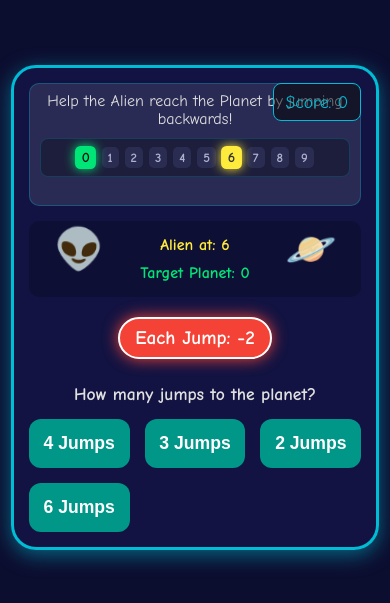
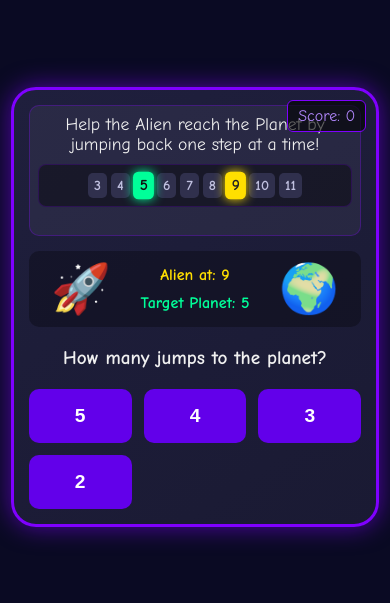
Before and after one commit to caozixiong/kris, a plain HTML site: page games/math8.html in a window 390 px wide. Shown: the part 135-738 px from the top of the page. Drawn offline with Linux system fonts and the light colour scheme.

Commit message:
new game

```diff
--- a/games/math8.html
+++ b/games/math8.html
@@ -3,83 +3,83 @@
 <head>
     <meta charset="UTF-8">
     <meta name="viewport" content="width=device-width, initial-scale=1.0, user-scalable=no">
-    <title>Alien Jump Subtraction!</title>
+    <title>Alien Countdown Jumps!</title>
     <style>
         body {
             font-family: 'Comic Sans MS', 'Chalkboard SE', 'Arial', sans-serif;
-            background-color: #0c0e30; /* Dark space blue */
+            background-color: #0a0a23; /* Very dark blue, almost black */
             margin: 0;
             padding: 20px;
             display: flex;
             flex-direction: column;
             align-items: center;
-            justify-content: center; /* Center game on page */
+            justify-content: center;
             min-height: 100vh;
-            overflow: hidden; /* Prevent scrollbars if content slightly overflows */
+            overflow: hidden;
             touch-action: manipulation;
-            color: #e0e0e0; /* Light text for dark background */
+            color: #f0f0f0; /* Light grey text */
         }
 
         #game-container {
-            background: rgba(20, 20, 70, 0.8); /* Translucent darker blue */
-            border: 3px solid #00bcd4; /* Cyan border */
+            background: linear-gradient(145deg, #1f1f3d, #1a1a33); /* Slightly lighter dark blue gradient */
+            border: 3px solid #7f00ff; /* Purple border */
             padding: 20px;
             border-radius: 25px;
-            box-shadow: 0 5px 20px rgba(0,188,212,0.5); /* Cyan glow */
-            max-width: 550px;
+            box-shadow: 0 0 25px rgba(127, 0, 255, 0.6); /* Purple glow */
+            max-width: 500px; /* Adjusted for simpler layout */
             width: 95%;
             text-align: center;
-            position: relative; /* For potential absolute positioned elements inside */
+            position: relative;
         }
 
         .mission-info {
-            font-size: 1.4em;
+            font-size: 1.3em; /* Slightly smaller */
             margin-bottom: 15px;
-            background-color: rgba(255,255,255,0.1);
-            padding:10px 15px;
+            background-color: rgba(255,255,255,0.05);
+            padding:10px;
             border-radius: 10px;
-            border: 1px solid rgba(0,188,212,0.3);
+            border: 1px solid rgba(127, 0, 255,0.3);
         }
 
         #number-path-container {
             margin-top: 10px;
             margin-bottom: 20px;
-            background-color: rgba(0,0,0,0.3);
+            background-color: rgba(0,0,0,0.4);
             padding: 8px;
             border-radius: 8px;
             overflow-x: auto;
             white-space: nowrap;
-            border: 1px solid rgba(0,188,212,0.2);
+            border: 1px solid rgba(127, 0, 255,0.2);
             scrollbar-width: thin;
-            scrollbar-color: #00bcd4 #0c0e30;
+            scrollbar-color: #7f00ff #0a0a23;
         }
         #number-path-container::-webkit-scrollbar { height: 8px; }
-        #number-path-container::-webkit-scrollbar-track { background: #0c0e30; border-radius: 4px;}
-        #number-path-container::-webkit-scrollbar-thumb { background-color: #00bcd4; border-radius: 4px; border: 2px solid #0c0e30;}
+        #number-path-container::-webkit-scrollbar-track { background: #0a0a23; border-radius: 4px;}
+        #number-path-container::-webkit-scrollbar-thumb { background-color: #7f00ff; border-radius: 4px; border: 2px solid #0a0a23;}
 
 
         .path-segment {
             display: inline-block;
-            padding: 5px 10px;
-            margin: 0 3px;
-            background-color: #2a2c52; /* Darker segment */
-            color: #b0b0d0; /* Lighter text on segment */
+            padding: 5px 8px; /* Slightly smaller padding */
+            margin: 0 2px;
+            background-color: #30304d;
+            color: #c0c0e0;
             border-radius: 5px;
-            font-size: 1em;
+            font-size: 0.9em; /* Slightly smaller font */
             font-weight: bold;
             transition: transform 0.2s, background-color 0.2s;
         }
         .path-segment.current {
-            background-color: #ffeb3b; /* Yellow for current */
-            color: #333;
+            background-color: #ffdf00; /* Gold for current */
+            color: #222;
             transform: scale(1.1);
-            box-shadow: 0 0 10px #ffeb3b;
+            box-shadow: 0 0 10px #ffdf00;
         }
         .path-segment.target {
-            background-color: #00e676; /* Bright Green for target */
+            background-color: #00ff99; /* Mint Green for target */
             color: #111;
             transform: scale(1.1);
-            box-shadow: 0 0 10px #00e676;
+            box-shadow: 0 0 10px #00ff99;
         }
 
         .alien-status {
@@ -88,56 +88,45 @@
             align-items: center;
             margin-bottom: 20px;
             padding: 10px;
-            background-color: rgba(0,0,0,0.2);
+            background-color: rgba(0,0,0,0.3);
             border-radius: 10px;
         }
         .alien-icon {
-            font-size: 4em; /* Larger icons */
-            animation: float 3s infinite ease-in-out;
+            font-size: 3.5em; /* Adjusted size */
+            animation: float 2.5s infinite ease-in-out;
         }
-        @keyframes float {
-            0%, 100% {transform: translateY(0) rotate(-4deg);}
-            50% {transform: translateY(-12px) rotate(4deg);}
+        @keyframes float { /* Simpler float */
+            0%, 100% {transform: translateY(0);}
+            50% {transform: translateY(-10px);}
         }
         .position-text, .target-text {
-            font-size: 1.3em;
+            font-size: 1.2em; /* Adjusted size */
             font-weight: bold;
             padding: 5px;
         }
-        .position-text { color: #ffeb3b; } /* Yellow text */
-        .target-text { color: #00e676; } /* Green text */
+        .position-text { color: #ffdf00; }
+        .target-text { color: #00ff99; }
 
-        #fuel-info {
-            background-color: #f44336; /* Red for subtraction fuel */
-            color: white;
-            padding: 10px 20px;
-            border-radius: 25px;
-            font-size: 1.8em;
-            font-weight: bold;
-            margin-bottom: 25px;
-            display: inline-block;
-            box-shadow: 0 0 15px #f44336;
-            border: 2px solid white;
-        }
+        /* Fuel info is removed */
 
         .question-text{
-            font-size: 1.6em;
-            margin-bottom: 15px;
+            font-size: 1.5em; /* Adjusted size */
+            margin-bottom: 20px;
             font-weight: bold;
         }
 
         #jump-options {
-            display: grid; /* Using grid for better alignment */
-            grid-template-columns: repeat(auto-fit, minmax(100px, 1fr));
-            gap: 15px;
+            display: grid;
+            grid-template-columns: repeat(auto-fit, minmax(90px, 1fr)); /* Adjusted minmax */
+            gap: 12px; /* Adjusted gap */
             width: 100%;
         }
         .jump-option {
-            background-color: #009688; /* Teal */
+            background-color: #6200ea; /* Deep purple */
             color: white;
-            padding: 18px;
-            border-radius: 12px;
-            font-size: 1.6em;
+            padding: 16px; /* Adjusted padding */
+            border-radius: 10px;
+            font-size: 1.5em; /* Adjusted font size */
             font-weight: bold;
             cursor: pointer;
             transition: transform 0.2s, background-color 0.2s, box-shadow 0.2s;
@@ -145,23 +134,22 @@
         }
         .jump-option:hover {
             transform: translateY(-3px) scale(1.03);
-            background-color: #00796b; /* Darker Teal */
-            box-shadow: 0 4px 15px rgba(0, 150, 136, 0.5);
-            border-color: #4db6ac;
+            background-color: #7c4dff; /* Lighter deep purple */
+            box-shadow: 0 4px 15px rgba(98, 0, 234, 0.5);
+            border-color: #b388ff;
         }
         .jump-option:active {
             transform: translateY(1px);
         }
 
-        /* Result Popup (Modal) */
         #result-popup {
             position: fixed;
             top: 0;
             left: 0;
             width: 100%;
             height: 100%;
-            background-color: rgba(0, 0, 0, 0.85);
-            display: none; /* Hidden by default */
+            background-color: rgba(0, 0, 0, 0.9); /* Darker overlay */
+            display: none;
             flex-direction: column;
             justify-content: center;
             align-items: center;
@@ -174,13 +162,13 @@
             opacity: 1;
         }
         .result-content {
-            background-color: #1a237e; /* Dark blue modal */
-            padding: 30px 40px;
-            border-radius: 20px;
+            background: linear-gradient(135deg, #311b92, #4527a0); /* Darker purple gradient for modal */
+            padding: 25px 35px; /* Adjusted padding */
+            border-radius: 18px;
             text-align: center;
             color: white;
-            box-shadow: 0 0 30px rgba(0,188,212,0.7);
-            border: 2px solid #00bcd4;
+            box-shadow: 0 0 30px rgba(127, 0, 255,0.8);
+            border: 2px solid #7f00ff;
             transform: scale(0.7);
             opacity: 0;
             animation: popup-appear 0.4s 0.1s forwards cubic-bezier(0.175, 0.885, 0.32, 1.275);
@@ -192,94 +180,81 @@
             }
         }
         .result-emoji {
-            font-size: 5em; /* Slightly smaller for modal */
+            font-size: 4.5em; /* Adjusted size */
             margin-bottom: 15px;
         }
         .result-text {
-            font-size: 2em;
+            font-size: 1.8em; /* Adjusted size */
             font-weight: bold;
-            margin-bottom: 25px;
+            margin-bottom: 20px;
         }
         #next-button {
-            background-color: #ffc107; /* Amber */
+            background-color: #fdd835; /* Yellow */
             color: #333;
-            padding: 12px 25px;
+            padding: 10px 22px; /* Adjusted padding */
             border: none;
-            border-radius: 10px;
-            font-size: 1.2em;
+            border-radius: 8px;
+            font-size: 1.1em; /* Adjusted font size */
             font-weight: bold;
             cursor: pointer;
             transition: background-color 0.2s, transform 0.2s;
         }
         #next-button:hover {
-            background-color: #ffca28; /* Lighter Amber */
+            background-color: #ffee58; /* Lighter Yellow */
             transform: scale(1.05);
         }
 
-        /* Scoreboard (optional, if you want to track score within this page) */
         #score-board {
             position: absolute;
-            top: 15px;
-            right: 15px;
-            background-color: rgba(0,0,0,0.5);
-            padding: 8px 12px;
-            border-radius: 8px;
-            font-size: 1.1em;
-            color: #00bcd4;
-            border: 1px solid #00bcd4;
+            top: 10px; /* Closer to edge */
+            right: 10px;
+            background-color: rgba(0,0,0,0.6);
+            padding: 6px 10px;
+            border-radius: 6px;
+            font-size: 1em;
+            color: #b388ff; /* Light purple for score */
+            border: 1px solid #7f00ff;
         }
 
-        /* Media Queries */
-        @media (max-width: 600px) {
-            .mission-info { font-size: 1.2em; }
+        @media (max-width: 450px) {
+            #game-container { padding: 15px; max-width: 100%;}
+            .mission-info { font-size: 1.1em; padding: 8px;}
             .alien-icon { font-size: 3em; }
-            .position-text, .target-text { font-size: 1.1em; }
-            #fuel-info { font-size: 1.5em; padding: 8px 15px; }
-            .question-text { font-size: 1.3em; }
-            .jump-option { font-size: 1.3em; padding: 15px; }
-            .path-segment { font-size: 0.9em; padding: 4px 8px;}
-            .result-emoji { font-size: 4em; }
-            .result-text { font-size: 1.5em; }
-            #next-button { font-size: 1em; padding: 10px 20px;}
+            .position-text, .target-text { font-size: 1em; }
+            .question-text { font-size: 1.2em; }
+            .jump-option { font-size: 1.2em; padding: 14px; }
+            .path-segment { font-size: 0.8em; padding: 4px 6px;}
+            .result-emoji { font-size: 3.5em; }
+            .result-text { font-size: 1.3em; }
+            #next-button { font-size: 1em; padding: 8px 18px;}
         }
-         @media (max-width: 400px) {
-            #game-container { padding: 15px; }
-            .mission-info { font-size: 1em; padding: 8px 10px;}
-            .alien-icon { font-size: 2.5em; }
-            .position-text, .target-text { font-size: 1em; }
-            #fuel-info { font-size: 1.2em; }
-            .question-text { font-size: 1.1em; }
-            .jump-option { font-size: 1.1em; padding: 12px; }
-            .path-segment { font-size: 0.8em; padding: 3px 6px;}
-        }
-
     </style>
 </head>
 <body>
 
     <div id="game-container">
-        <div id="score-board">Score: 0</div> <!-- Optional Score -->
+        <div id="score-board">Score: 0</div>
         <div class="mission-info">
-            Help the Alien reach the Planet by jumping backwards!
+            Help the Alien reach the Planet by jumping back one step at a time!
             <div id="number-path-container">
-                <!-- Number path segments will be generated here -->
+                <!-- Number path segments -->
             </div>
         </div>
 
         <div class="alien-status">
-            <span class="alien-icon">👽</span>
+            <span class="alien-icon">🚀</span> <!-- Changed icon for variety -->
             <div>
-                <div id="current-pos" class="position-text">Alien at: 15</div>
-                <div id="target-pos" class="target-text">Target Planet: 9</div>
+                <div id="current-pos" class="position-text">Alien at: 10</div>
+                <div id="target-pos" class="target-text">Target Planet: 7</div>
             </div>
-            <span class="alien-icon">🪐</span>
+            <span class="alien-icon">🌍</span> <!-- Changed icon for variety -->
         </div>
 
-        <div id="fuel-info">Each Jump: -2</div>
+        <!-- Fuel info is removed -->
         <div class="question-text">How many jumps to the planet?</div>
 
         <div id="jump-options">
-            <!-- Jump options (e.g., 1 Jump, 2 Jumps) will be generated here -->
+            <!-- Jump options (e.g., 1 Jump, 2 Jumps) -->
         </div>
     </div>
 
@@ -287,7 +262,7 @@
         <div class="result-content">
             <div id="result-emoji" class="result-emoji">🎉</div>
             <div id="result-text" class="result-text">Correct!</div>
-            <button id="next-button">Next Mission</button>
+            <button id="next-button">Next Trip</button>
         </div>
     </div>
 
@@ -295,15 +270,13 @@
         // Game State
         let currentPosition = 0;
         let targetPosition = 0;
-        let jumpValue = 0; // Always positive, operation is fixed to subtraction
-        let correctJumps = 0;
-        const maxNumberPathValue = 20; // Max value on the number path
-        let score = 0; // Simple score for this standalone game
+        let correctJumps = 0; // This will be (currentPosition - targetPosition)
+        const maxNumberPathValue = 15; // Max value on the number path, can be adjusted
+        let score = 0;
 
         // DOM Elements
         const currentPosDisplay = document.getElementById('current-pos');
         const targetPosDisplay = document.getElementById('target-pos');
-        const fuelInfoDisplay = document.getElementById('fuel-info');
         const jumpOptionsContainer = document.getElementById('jump-options');
         const numberPathContainer = document.getElementById('number-path-container');
 
@@ -312,7 +285,6 @@
         const resultTextDisplay = document.getElementById('result-text');
         const nextButton = document.getElementById('next-button');
         const scoreBoardDisplay = document.getElementById('score-board');
-
 
         function getRandomInt(min, max) {
             return Math.floor(Math.random() * (max - min + 1)) + min;
@@ -331,28 +303,21 @@
 
         function renderNumberPath() {
             numberPathContainer.innerHTML = '';
-            // Determine a sensible range for the path based on current and target
-            const displayMin = Math.max(0, Math.min(currentPosition, targetPosition) - 3);
-            const displayMax = Math.min(maxNumberPathValue, Math.max(currentPosition, targetPosition) + 3);
+            const displayMin = Math.max(0, targetPosition - 2); // Show a bit before target
+            const displayMax = Math.min(maxNumberPathValue, currentPosition + 2); // Show a bit after current
 
             for (let i = displayMin; i <= displayMax; i++) {
                 const segment = document.createElement('span');
                 segment.classList.add('path-segment');
                 segment.textContent = i;
-                if (i === currentPosition) {
-                    segment.classList.add('current');
-                }
-                if (i === targetPosition) {
-                    segment.classList.add('target');
-                }
+                if (i === currentPosition) segment.classList.add('current');
+                if (i === targetPosition) segment.classList.add('target');
                 numberPathContainer.appendChild(segment);
             }
-             // Scroll to current position if path is long
             const currentSegmentEl = numberPathContainer.querySelector('.current');
             if (currentSegmentEl) {
                 const containerRect = numberPathContainer.getBoundingClientRect();
                 const segmentRect = currentSegmentEl.getBoundingClientRect();
-                // Check if current segment is out of view
                 if (segmentRect.left < containerRect.left || segmentRect.right > containerRect.right) {
                      numberPathContainer.scrollLeft = currentSegmentEl.offsetLeft - numberPathContainer.offsetLeft - (containerRect.width / 2) + (segmentRect.width / 2);
                 }
@@ -360,38 +325,19 @@
         }
 
         function setupNewProblem() {
-            jumpValue = getRandomInt(1, 4); // Alien jumps back by 1 to 4 units
+            // Alien starts further and jumps back to the target. Each jump is -1.
+            // Determine the number of jumps for this problem (this IS the answer)
+            correctJumps = getRandomInt(2, 8); // Alien will need to make 2 to 8 jumps
 
-            // Determine the number of jumps for this problem
-            let numJumpsForProblem = getRandomInt(2, 5); // Problem will involve 2 to 5 jumps
-            correctJumps = numJumpsForProblem;
+            // Target position can be anywhere from 0 upwards
+            targetPosition = getRandomInt(0, maxNumberPathValue - correctJumps);
+            // Current position is target + number of jumps
+            currentPosition = targetPosition + correctJumps;
 
-            // Calculate current and target positions
-            // Alien starts further and jumps back to the target
-            targetPosition = getRandomInt(0, maxNumberPathValue - (numJumpsForProblem * jumpValue));
-            currentPosition = targetPosition + (numJumpsForProblem * jumpValue);
-
-            // Ensure currentPosition doesn't exceed max path value significantly
-            if (currentPosition > maxNumberPathValue) {
-                // If current position is too high due to calculation, adjust target and current down.
-                const overflow = currentPosition - maxNumberPathValue;
-                currentPosition -= overflow;
-                targetPosition -= overflow;
-                if (targetPosition < 0) { // if target became negative, reset problem logic carefully
-                    // This case should be rare if maxNumberPathValue is large enough
-                    // For simplicity, let's try to regenerate if this happens, or just clamp target to 0
-                     targetPosition = getRandomInt(0, jumpValue); // a low target
-                     currentPosition = targetPosition + (numJumpsForProblem * jumpValue);
-                     if(currentPosition > maxNumberPathValue) numJumpsForProblem = Math.floor((maxNumberPathValue - targetPosition)/jumpValue); // recalculate jumps
-                     correctJumps = numJumpsForProblem;
-                     currentPosition = targetPosition + (numJumpsForProblem * jumpValue);
-                }
-            }
-
-
+            // Update display
             currentPosDisplay.textContent = `Alien at: ${currentPosition}`;
             targetPosDisplay.textContent = `Target Planet: ${targetPosition}`;
-            fuelInfoDisplay.textContent = `Each Jump: -${jumpValue}`;
+            // No fuel info display needed as jump is always -1
 
             renderNumberPath();
             displayJumpOptions();
@@ -402,24 +348,24 @@
             let options = [correctJumps];
 
             // Generate distractor options (different number of jumps)
-            while (options.length < 4) { // Aim for 4 options
-                let distractorJumps = correctJumps + getRandomInt(-2, 2);
-                if (distractorJumps > 0 && distractorJumps <= 6 && distractorJumps !== correctJumps && !options.includes(distractorJumps)) {
+            while (options.length < 4) { // Aim for 3-4 options
+                let distractorJumps = correctJumps + getRandomInt(-3, 3); // Wider range for distractors
+                if (distractorJumps > 0 && distractorJumps <= maxNumberPathValue && distractorJumps !== correctJumps && !options.includes(distractorJumps)) {
                     options.push(distractorJumps);
-                } else { // Fallback to ensure variety if stuck
-                    let randomOpt = getRandomInt(1, 6);
-                    if (!options.includes(randomOpt)) {
+                } else { // Fallback
+                    let randomOpt = getRandomInt(1, Math.max(5, correctJumps + 2)); // Ensure some plausible options
+                    if (randomOpt > 0 && !options.includes(randomOpt)) {
                         options.push(randomOpt);
                     }
                 }
-                options = Array.from(new Set(options)); // Keep unique
+                options = Array.from(new Set(options));
             }
             shuffleArray(options);
 
             options.forEach(numJumps => {
                 const button = document.createElement('button');
                 button.classList.add('jump-option');
-                button.textContent = `${numJumps} Jump${numJumps > 1 ? 's' : ''}`;
+                button.textContent = `${numJumps}`; // Just the number of jumps
                 button.dataset.jumps = numJumps;
                 button.addEventListener('click', handleAnswer);
                 jumpOptionsContainer.appendChild(button);
@@ -431,15 +377,14 @@
             const isCorrect = selectedJumps === correctJumps;
 
             if (isCorrect) {
-                resultEmojiDisplay.textContent = '🎉🌌';
-                resultTextDisplay.textContent = 'Fantastic! Alien Landed!';
-                resultTextDisplay.style.color = '#00e676'; // Green
+                resultEmojiDisplay.textContent = '🌟🛰️'; // Star and satellite
+                resultTextDisplay.textContent = 'Perfect Landing!';
+                resultTextDisplay.style.color = '#00ff99'; // Mint Green
                 score++;
             } else {
-                resultEmojiDisplay.textContent = '😥🌠';
-                resultTextDisplay.textContent = `Oops! That was ${selectedJumps} jump(s). Try again!`;
-                resultTextDisplay.style.color = '#ff8a80'; // Light Red
-                // Correct answer was correctJumps
+                resultEmojiDisplay.textContent = '😵💫'; // Dizzy face and stars
+                resultTextDisplay.textContent = `Not quite! That was ${selectedJumps} jumps.`;
+                resultTextDisplay.style.color = '#ff7043'; // Coral Red
             }
             updateScoreBoard();
             resultPopup.classList.add('show');
@@ -447,7 +392,6 @@
 
         nextButton.addEventListener('click', () => {
             resultPopup.classList.remove('show');
-            // Add a small delay before setting up the next problem to allow the popup to fade
             setTimeout(setupNewProblem, 300);
         });
 
```
